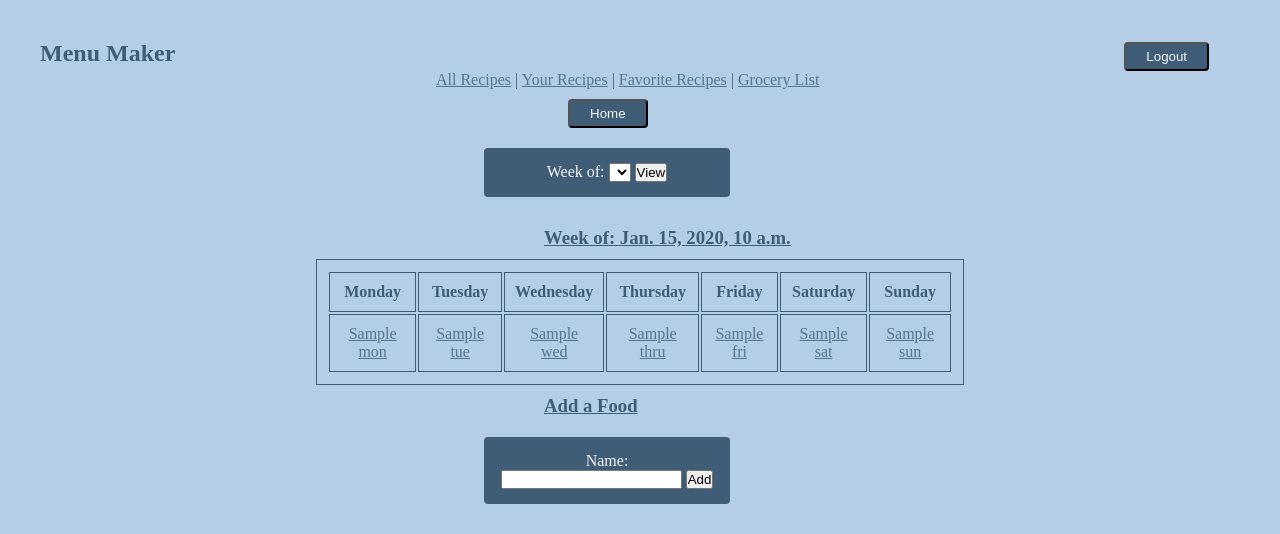
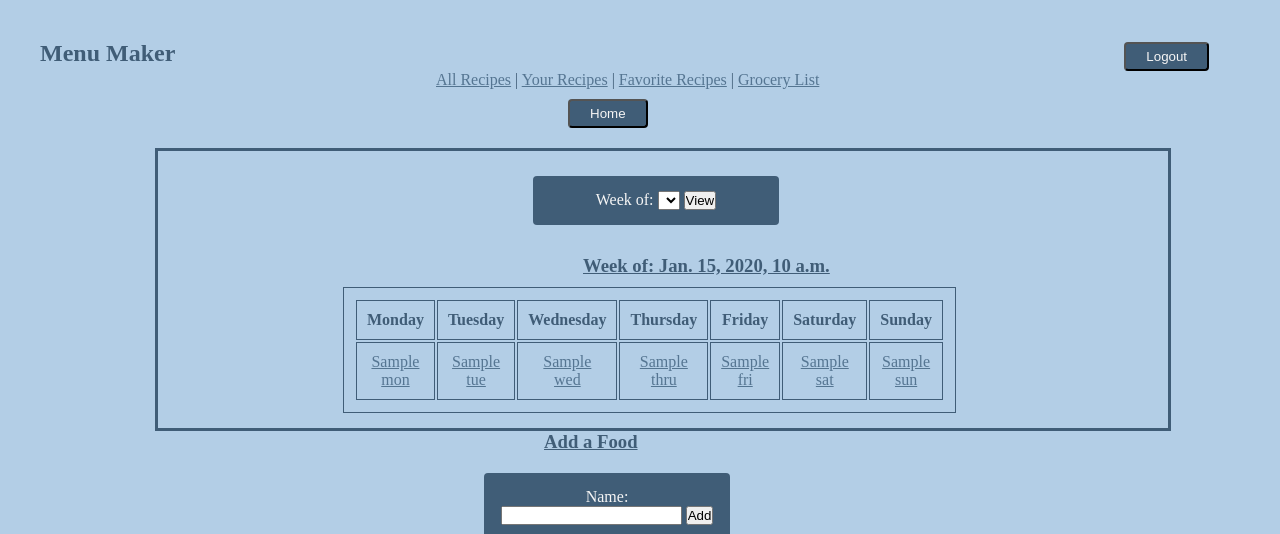
Before and after one commit to JenniferFulton/menu_maker, a Django app: template menu/planner/templates/grocery_list.html in a window 1280 px wide. Shown: the top 534 px of the page. Run offline with Django 3.2, Linux system fonts and the light colour scheme; the template is opened without the code that fills it: most values are stand-ins (such as "Sample title", 1, 10 or a date in 2020); lists and menus that the app fills with data are empty.

Commit message:
grocery list reformatted

```diff
--- a/menu/planner/static/css/create_menu.css
+++ b/menu/planner/static/css/create_menu.css
@@ -73,7 +73,7 @@ table, th, td {
     padding: 10px;
     text-align: center;
     margin: 10px;
-    margin-left: 23%;
+    margin-left: 18%;
     margin-right: 23%;
 }
 
--- a/menu/planner/static/css/grocery_list.css
+++ b/menu/planner/static/css/grocery_list.css
@@ -47,7 +47,7 @@ table, th, td {
     padding: 10px;
     text-align: center;
     margin: 10px;
-    margin-left: 23%;
+    margin-left: 18%;
     margin-right: 23%;
 }
 
@@ -111,3 +111,12 @@ h1{
 p{
     text-align: center;
 }
+
+.week{
+    border-style: solid;
+    height: auto;
+    padding: 5px;
+    width: 1000px;
+    margin-left: 115px;
+    margin-top: 20px;
+}
--- a/menu/planner/templates/grocery_list.html
+++ b/menu/planner/templates/grocery_list.html
@@ -29,6 +29,7 @@
         <!-- Button will take user back to the home page -->
         <button class="home" onclick='location.href="/planner"'>Home</button>
 
+        <div class="week">
             <!-- Dropdown selection to view menus (user only views menus they created) -->
             <form class="view" action="/planner/grocery/view_menu/{{user.city}}/{{user.state}}" method="POST">
                 {% csrf_token %}
@@ -43,7 +44,6 @@
             </form>
 
             <!-- Displays the week the user has selected-->
-        <div class="week">
             <h3 class="title">Week of: {{current_menu.week_date}}</h3>
             <table>
                 <thead>
```
Lines whose indentation alone changed are shown as unchanged.
